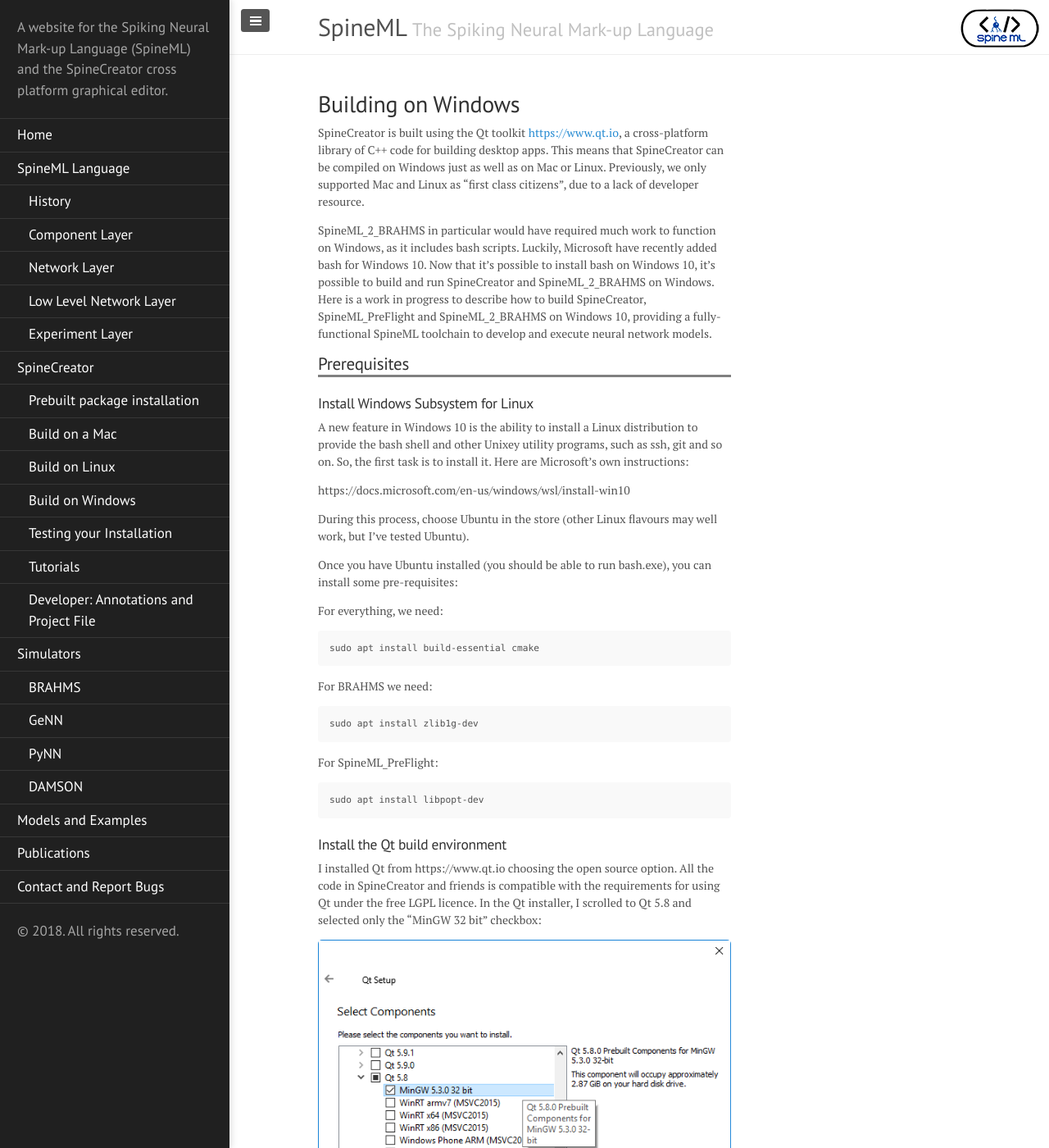
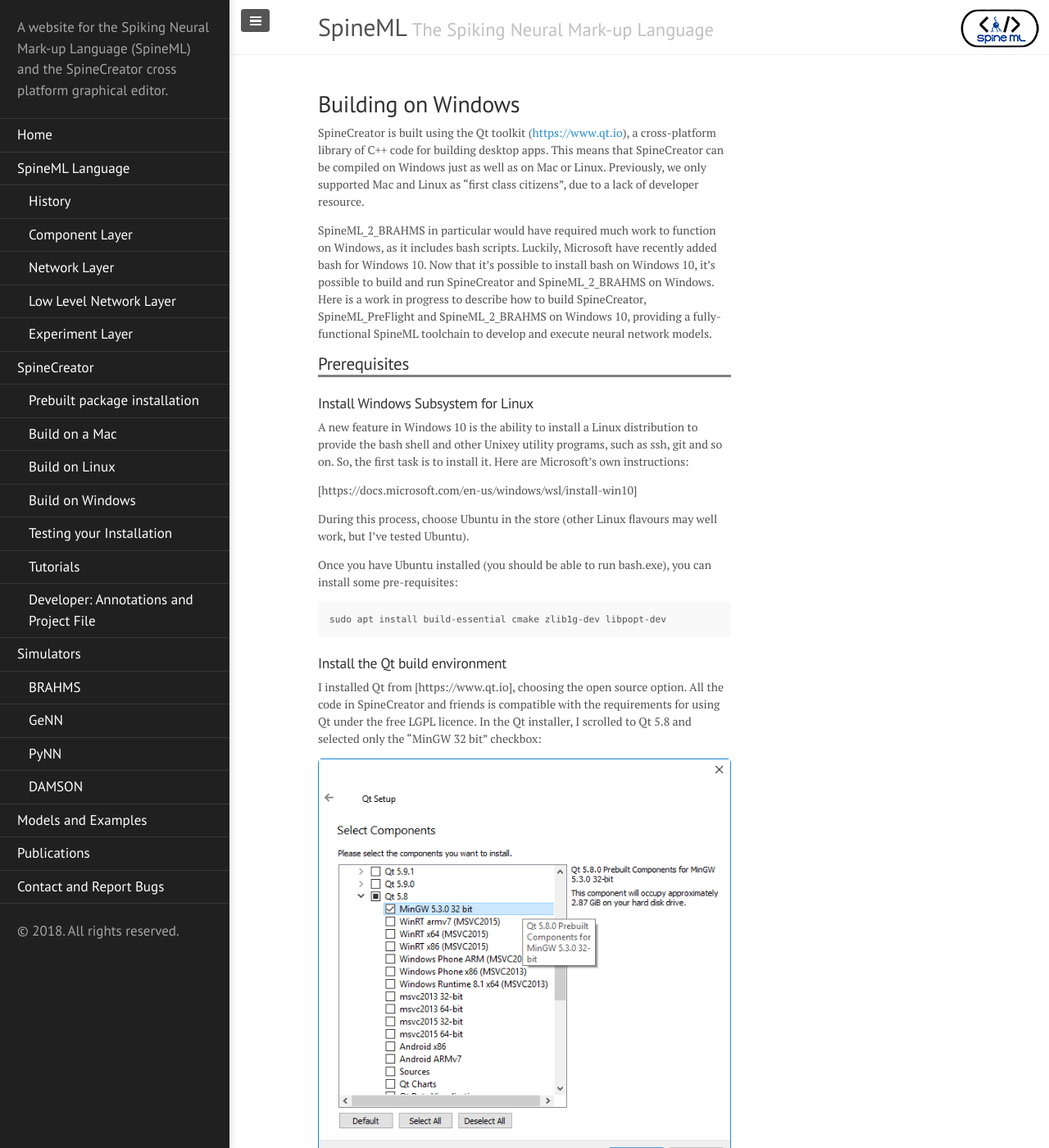
Before and after one commit to SpineML/spineml.github.io, a Jekyll site: the page built from spinecreator/sourcewin/index.md, in a window 1280 px wide and 1400 px high. Shown: the whole window at 82% size. Built offline with Jekyll 4.4.1, drawn with Linux system fonts in a browser that asks for light colours; nearby versions of some CDN libraries; library files that are not in the unit come from our copies; some of the changed text lies outside the part shown.

Commit message:
WIP  links etc

````diff
--- a/spinecreator/sourcewin/index.md
+++ b/spinecreator/sourcewin/index.md
@@ -5,7 +5,7 @@
 # Building on Windows
 
 SpineCreator is built using the Qt toolkit
-[https://www.qt.io](https://www.qt.io), a cross-platform library of C++ code for
+([https://www.qt.io](https://www.qt.io)), a cross-platform library of C++ code for
 building desktop apps. This means that SpineCreator can be compiled on
 Windows just as well as on Mac or Linux. Previously, we only supported Mac
 and Linux as "first class citizens", due to a lack of developer
@@ -29,7 +29,7 @@
 programs, such as ssh, git and so on. So, the first task is to install
 it. Here are Microsoft's own instructions:
 
-https://docs.microsoft.com/en-us/windows/wsl/install-win10
+[https://docs.microsoft.com/en-us/windows/wsl/install-win10]
 
 During this process, choose Ubuntu in the store (other Linux flavours
 may well work, but I've tested Ubuntu).
@@ -37,24 +37,13 @@
 Once you have Ubuntu installed (you should be able to run bash.exe),
 you can install some pre-requisites:
 
-For everything, we need:
 ```
-sudo apt install build-essential cmake
-```
-
-For BRAHMS we need:
-```
-sudo apt install zlib1g-dev
-```
-
-For SpineML_PreFlight:
-```
-sudo apt install libpopt-dev
+sudo apt install build-essential cmake zlib1g-dev libpopt-dev
 ```
 
 ### Install the Qt build environment
 
-I installed Qt from https://www.qt.io choosing the open source
+I installed Qt from [https://www.qt.io], choosing the open source
 option. All the code in SpineCreator and friends is compatible with the
 requirements for using Qt under the free LGPL licence. In the
 Qt installer, I scrolled to Qt 5.8 and selected only the "MinGW 32 bit"
@@ -106,10 +92,6 @@
 make -j4
 sudo make install
 ```
-
-### Outside bash shell
-
-Either clone brahms as above within the bash environment
 
 ## Compile SpineML_PreFlight on Linux
 
````
Also changed, not shown: other parts of spinecreator/sourcewin/index.md (+2 -5 lines).
